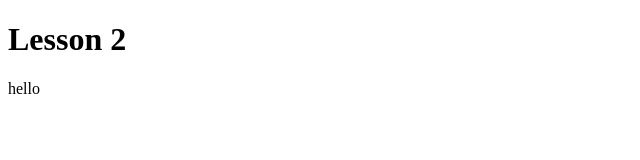
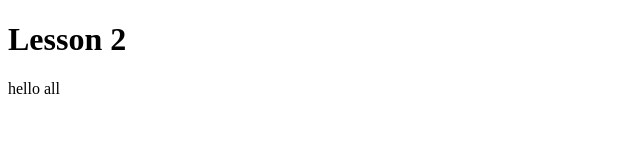
Before and after one commit to tarekk36/first_project, a plain HTML site: page index.html in a window 1280 px wide. Shown: the full height of the page, 0-640 px from the left. Drawn offline with Linux system fonts and the light colour scheme.

Commit message:
second commit

```diff
--- a/index.html
+++ b/index.html
@@ -5,7 +5,7 @@
 </head>
 <body>
 <h1>Lesson 2</h1>
-<p>hello</p>
+<p>hello all</p>
 </body>
 
 </html>
```
